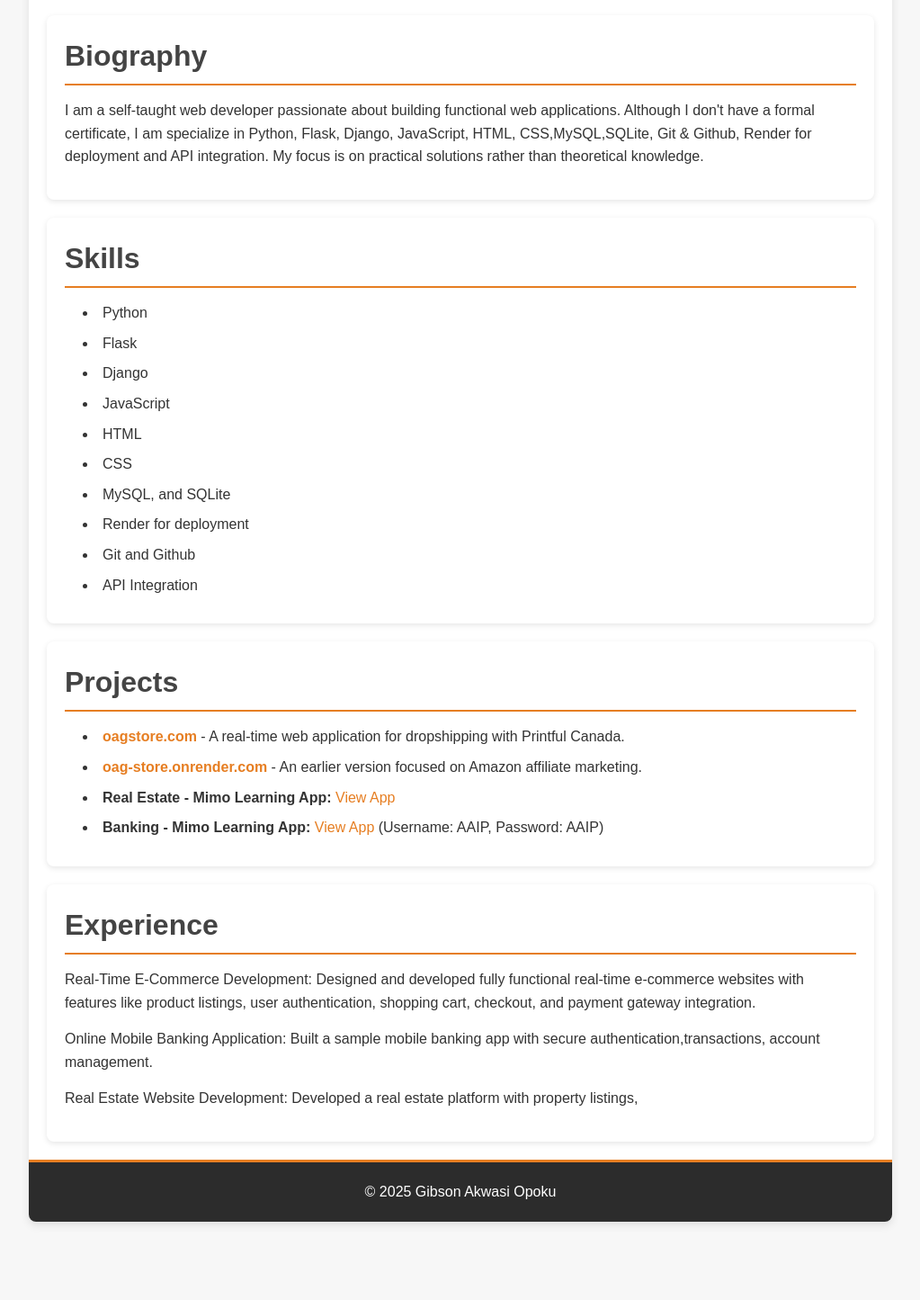
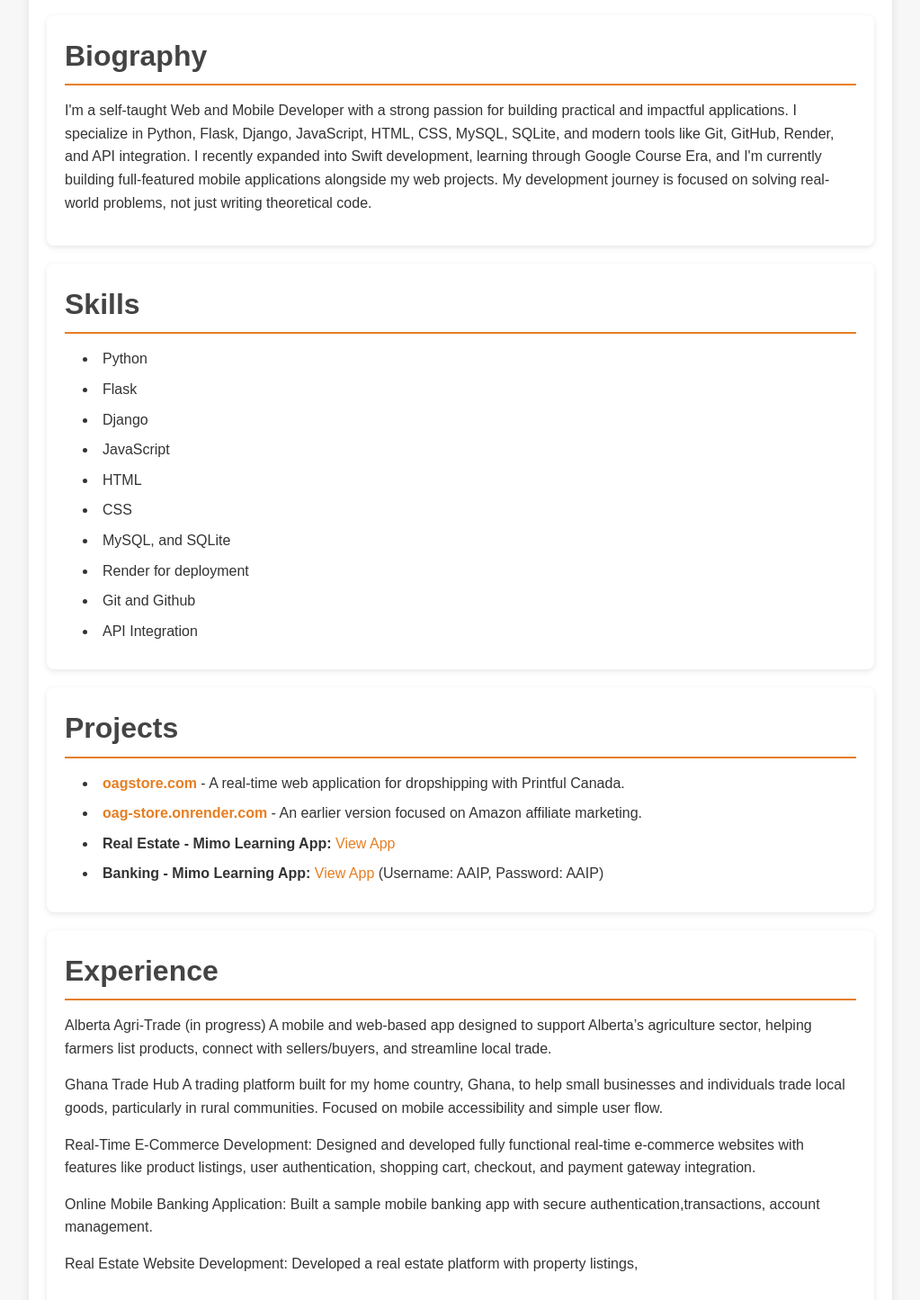
Before and after one commit to mysyte/Gibson-portfolio-, a plain HTML site: page index.html in a window 1280 px wide. Shown: the part 345-1790 px from the top of the page at 90% size, without its empty margins (128-1151 px from the left). Before the commit the page ends 1743 px from the top, so only its background shows below. Drawn offline with Linux system fonts and the light colour scheme.

Commit message:
Update index.html

```diff
--- a/index.html
+++ b/index.html
@@ -22,9 +22,9 @@
     <section id="bio">
       <h2>Biography</h2>
       <p>
-        I am a self-taught web developer passionate about building functional web applications.
-        Although I don't have a formal certificate, I am specialize in Python, Flask, Django, JavaScript, HTML, CSS,MySQL,SQLite, Git & Github, Render for deployment and API integration.
-        My focus is on practical solutions rather than theoretical knowledge.
+        I'm a self-taught Web and Mobile Developer with a strong passion for building practical and impactful applications. I specialize in Python, Flask, Django, JavaScript, HTML, CSS, MySQL, SQLite, and modern tools like Git, GitHub, Render, and API integration. I recently expanded into Swift development, learning through Google Course Era, and I'm currently building full-featured mobile applications alongside my web projects.
+
+        My development journey is focused on solving real-world problems, not just writing theoretical code.
       </p>
     </section>
 
@@ -65,6 +65,16 @@
     <section id="experience">
       <h2>Experience</h2>
       <p>
+       Alberta Agri-Trade (in progress)
+       A mobile and web-based app designed to support Alberta’s agriculture sector, helping farmers list products, connect with sellers/buyers, and streamline local trade.
+      </p>
+
+      <p>
+      Ghana Trade Hub
+      A trading platform built for my home country, Ghana, to help small businesses and individuals trade local goods, particularly in rural communities. Focused on mobile accessibility and simple user flow.
+      </p>
+
+      <p>
         Real-Time E-Commerce Development: Designed and developed fully functional real-time e-commerce websites with features like product listings, user authentication, shopping cart, checkout, and payment gateway integration.
       </p>
       <p>
```
